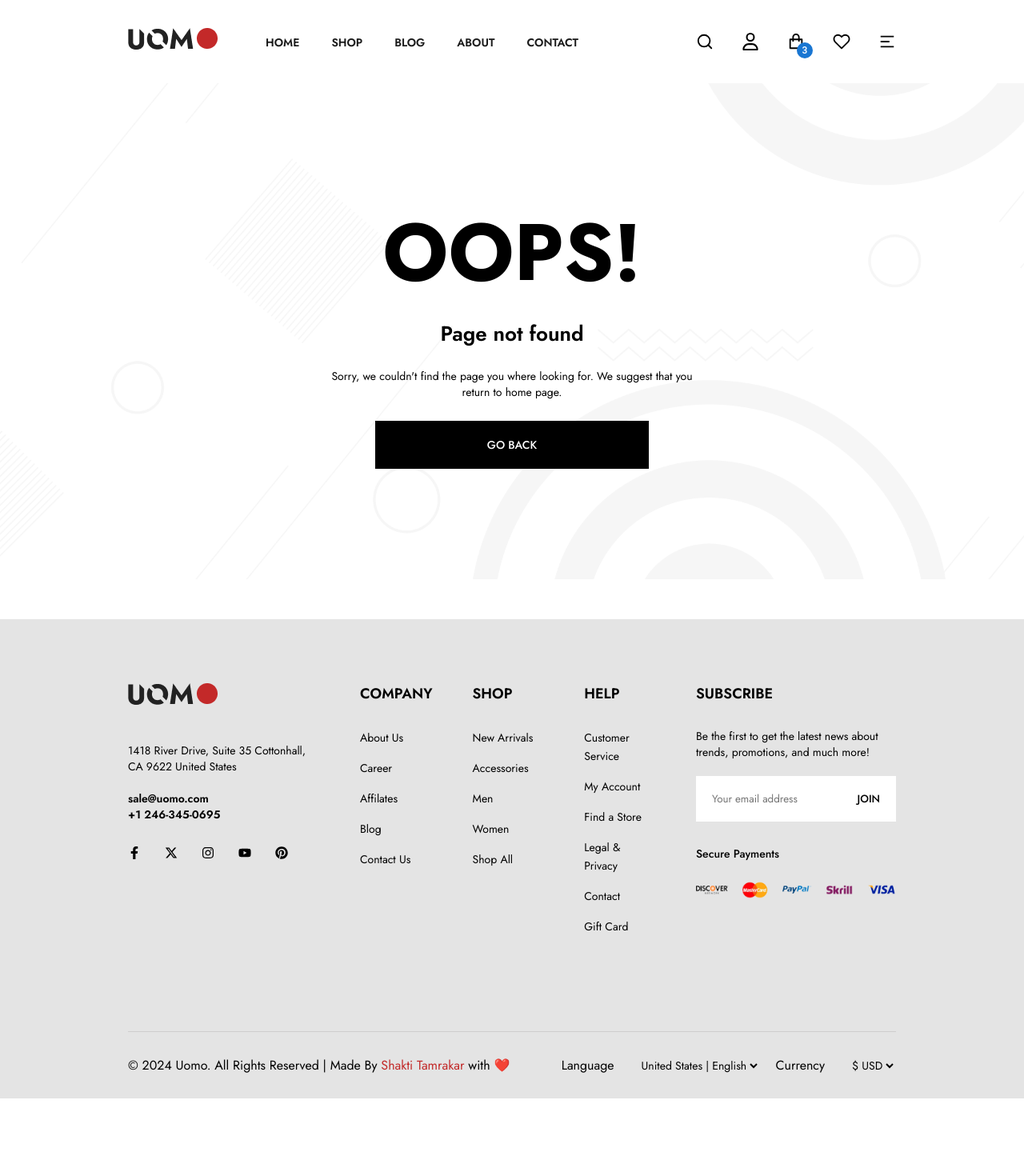
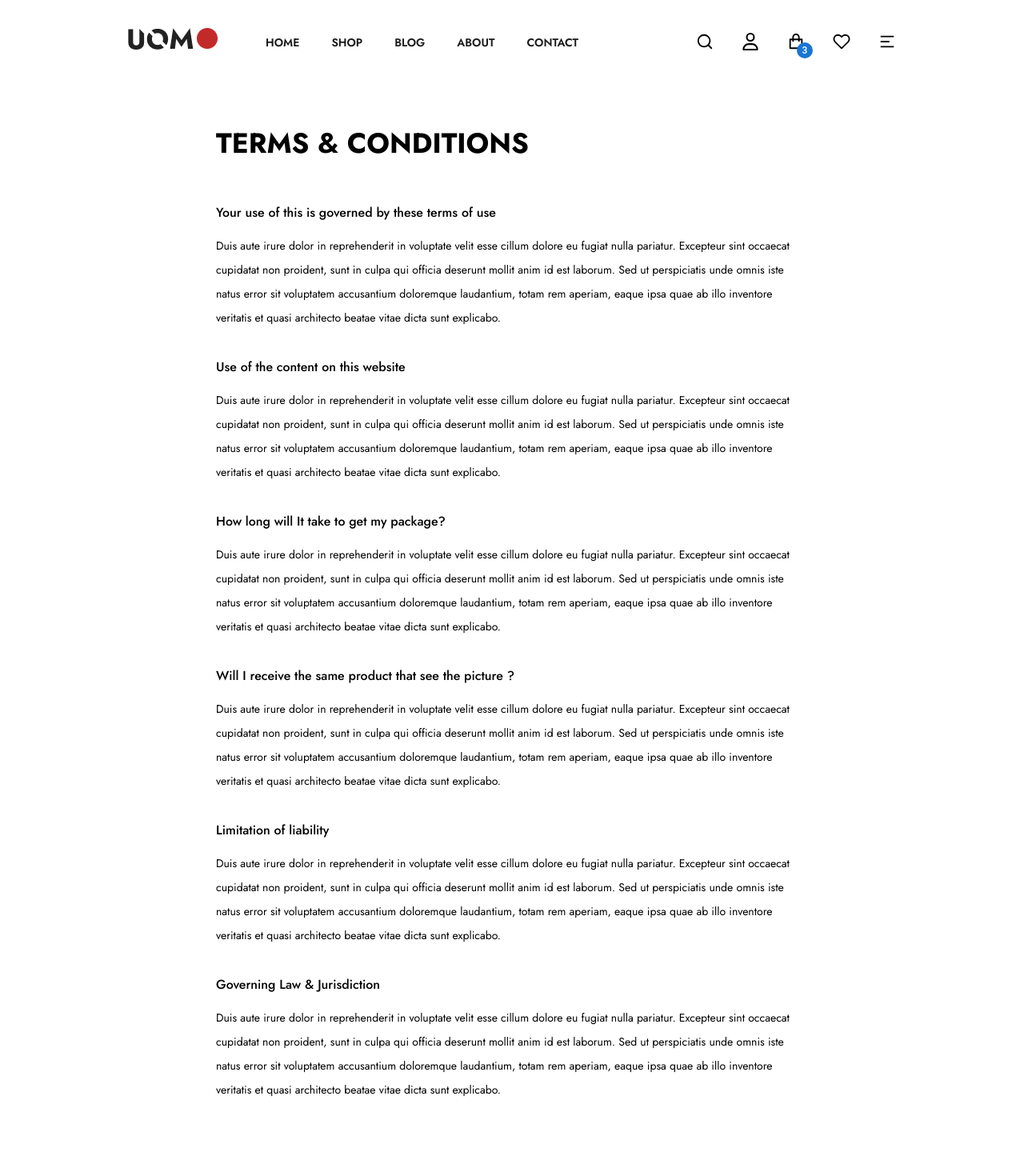
Before and after one commit to sunrisedev99/summer-ecommerce--react, a React (Create React App) app: page /terms in a window 1280 px wide. Shown: the top 1470 px of the page at 80% size. Before the commit the page ends 1373 px from the top, so only its background shows below. Built offline with nearby package versions, Linux system fonts and the light colour scheme.

Commit message:
"Added TermsConditions page and updated Footer link to point to it"

```diff
--- a/src/App.js
+++ b/src/App.js
@@ -19,6 +19,7 @@ import ScrollToTop from "./Components/ScrollButton/ScrollToTop";
 import Authentication from "./Pages/Authentication";
 import ResetPass from "./Components/Authentication/Reset/ResetPass";
 import BlogDetails from "./Components/Blog/BlogDetails/BlogDetails";
+import TermsConditions from "./Pages/TermsConditions";
 
 const App = () => {
   return (
@@ -36,6 +37,7 @@ const App = () => {
           <Route path="/loginSignUp" element={<Authentication />} />
           <Route path="/resetPassword" element={<ResetPass />} />
           <Route path="/BlogDetails" element={<BlogDetails />} />
+          <Route path="/terms" element={<TermsConditions />} />
           <Route path="*" element={<NotFound />} />
         </Routes>
         <Footer />
--- a/src/Components/Footer/Footer.jsx
+++ b/src/Components/Footer/Footer.jsx
@@ -106,7 +106,7 @@ const Footer = () => {
                   <Link to="/contact">Find a Store</Link>
                 </li>
                 <li>
-                  <Link to="/about">Legal & Privacy</Link>
+                  <Link to="/terms">Legal & Privacy</Link>
                 </li>
                 <li>
                   <Link to="/contact">Contact</Link>
--- /dev/null
+++ b/src/Components/Terms/TermsandConditions.css
@@ -0,0 +1,44 @@
+.termsContainer {
+  display: flex;
+  flex-direction: column;
+  padding: 50px 270px;
+  gap: 50px;
+}
+
+.termsContainer h2 {
+  font-size: 35px;
+  font-weight: 700;
+}
+
+.termsContent {
+  display: flex;
+  flex-direction: column;
+  gap: 15px;
+}
+
+.termsContent h6 {
+  font-size: 16px;
+  font-weight: 500;
+}
+
+.termsContainer p {
+  font-size: 14px;
+  line-height: 30px;
+  margin-bottom: 20px;
+}
+
+@media screen and (max-width: 1210px) {
+  .termsContainer {
+    padding: 30px 60px;
+  }
+}
+
+@media screen and (max-width: 450px) {
+  .termsContainer {
+    padding: 15px;
+  }
+
+  .termsContainer h2 {
+    font-size: 25px;
+  }
+}
--- /dev/null
+++ b/src/Components/Terms/TermsandConditions.jsx
@@ -0,0 +1,77 @@
+import React from "react";
+
+import "./TermsandConditions.css";
+
+const TermsandConditions = () => {
+  return (
+    <div>
+      <div className="termsContainer">
+        <h2>TERMS & CONDITIONS</h2>
+        <div className="termsContent">
+          <h6>Your use of this is governed by these terms of use</h6>
+          <p>
+            Duis aute irure dolor in reprehenderit in voluptate velit esse
+            cillum dolore eu fugiat nulla pariatur. Excepteur sint occaecat
+            cupidatat non proident, sunt in culpa qui officia deserunt mollit
+            anim id est laborum. Sed ut perspiciatis unde omnis iste natus error
+            sit voluptatem accusantium doloremque laudantium, totam rem aperiam,
+            eaque ipsa quae ab illo inventore veritatis et quasi architecto
+            beatae vitae dicta sunt explicabo.
+          </p>
+          <h6>Use of the content on this website</h6>
+          <p>
+            Duis aute irure dolor in reprehenderit in voluptate velit esse
+            cillum dolore eu fugiat nulla pariatur. Excepteur sint occaecat
+            cupidatat non proident, sunt in culpa qui officia deserunt mollit
+            anim id est laborum. Sed ut perspiciatis unde omnis iste natus error
+            sit voluptatem accusantium doloremque laudantium, totam rem aperiam,
+            eaque ipsa quae ab illo inventore veritatis et quasi architecto
+            beatae vitae dicta sunt explicabo.
+          </p>
+          <h6>How long will It take to get my package?</h6>
+          <p>
+            Duis aute irure dolor in reprehenderit in voluptate velit esse
+            cillum dolore eu fugiat nulla pariatur. Excepteur sint occaecat
+            cupidatat non proident, sunt in culpa qui officia deserunt mollit
+            anim id est laborum. Sed ut perspiciatis unde omnis iste natus error
+            sit voluptatem accusantium doloremque laudantium, totam rem aperiam,
+            eaque ipsa quae ab illo inventore veritatis et quasi architecto
+            beatae vitae dicta sunt explicabo.
+          </p>
+          <h6>Will I receive the same product that see the picture ?</h6>
+          <p>
+            Duis aute irure dolor in reprehenderit in voluptate velit esse
+            cillum dolore eu fugiat nulla pariatur. Excepteur sint occaecat
+            cupidatat non proident, sunt in culpa qui officia deserunt mollit
+            anim id est laborum. Sed ut perspiciatis unde omnis iste natus error
+            sit voluptatem accusantium doloremque laudantium, totam rem aperiam,
+            eaque ipsa quae ab illo inventore veritatis et quasi architecto
+            beatae vitae dicta sunt explicabo.
+          </p>
+          <h6>Limitation of liability</h6>
+          <p>
+            Duis aute irure dolor in reprehenderit in voluptate velit esse
+            cillum dolore eu fugiat nulla pariatur. Excepteur sint occaecat
+            cupidatat non proident, sunt in culpa qui officia deserunt mollit
+            anim id est laborum. Sed ut perspiciatis unde omnis iste natus error
+            sit voluptatem accusantium doloremque laudantium, totam rem aperiam,
+            eaque ipsa quae ab illo inventore veritatis et quasi architecto
+            beatae vitae dicta sunt explicabo.
+          </p>
+          <h6>Governing Law & Jurisdiction</h6>
+          <p>
+            Duis aute irure dolor in reprehenderit in voluptate velit esse
+            cillum dolore eu fugiat nulla pariatur. Excepteur sint occaecat
+            cupidatat non proident, sunt in culpa qui officia deserunt mollit
+            anim id est laborum. Sed ut perspiciatis unde omnis iste natus error
+            sit voluptatem accusantium doloremque laudantium, totam rem aperiam,
+            eaque ipsa quae ab illo inventore veritatis et quasi architecto
+            beatae vitae dicta sunt explicabo.
+          </p>
+        </div>
+      </div>
+    </div>
+  );
+};
+
+export default TermsandConditions;
--- /dev/null
+++ b/src/Pages/TermsConditions.jsx
@@ -0,0 +1,12 @@
+import React from "react";
+import TermsandConditions from "../Components/Terms/TermsandConditions";
+
+const TermsConditions = () => {
+  return (
+    <div>
+      <TermsandConditions />
+    </div>
+  );
+};
+
+export default TermsConditions;
```
